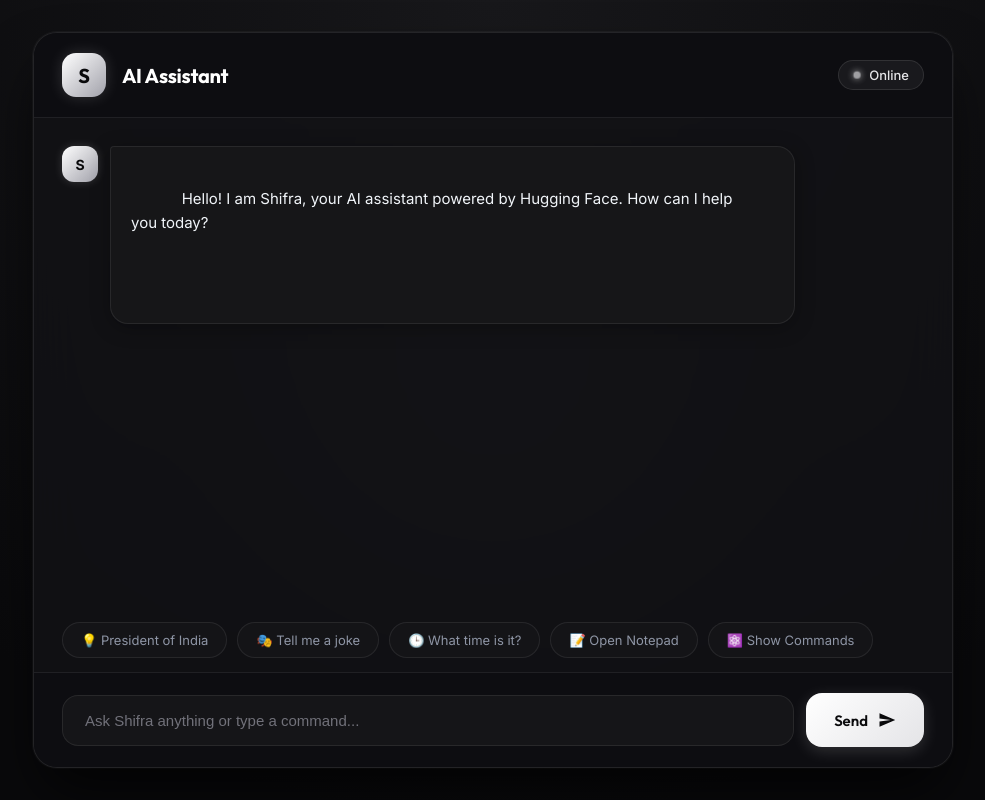
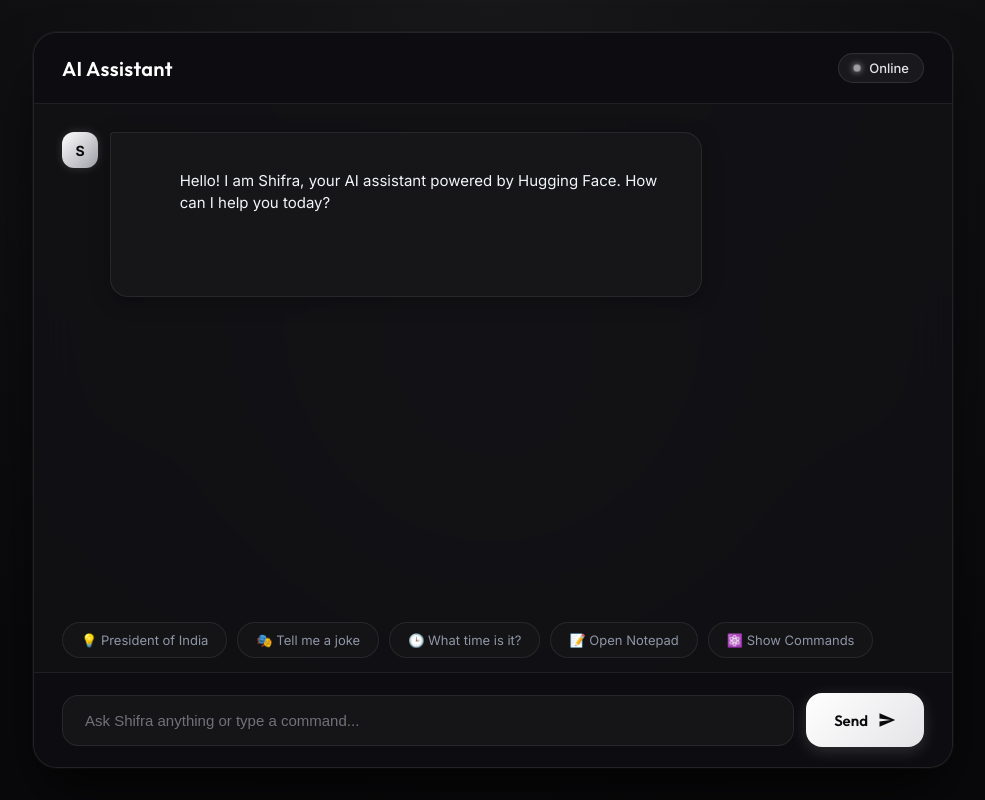
Before and after one commit to yuv881/Python-AI, a Django app: page / in a window 1280 px wide. Shown: the whole page, without its empty margins (147-1132 px from the left). Run offline with Django 5.2, Linux system fonts and the light colour scheme.

```diff
--- a/assistant/static/assistant/css/assistant.css
+++ b/assistant/static/assistant/css/assistant.css
@@ -33,12 +33,10 @@ body {
   position: absolute;
   width: 750px;
   height: 750px;
-  background: radial-gradient(
-    circle,
-    rgba(255, 255, 255, 0.05) 0%,
-    rgba(255, 255, 255, 0.01) 50%,
-    transparent 70%
-  );
+  background: radial-gradient(circle,
+      rgba(255, 255, 255, 0.05) 0%,
+      rgba(255, 255, 255, 0.01) 50%,
+      transparent 70%);
   top: 50%;
   left: 50%;
   transform: translate(-50%, -50%);
@@ -52,6 +50,7 @@ body {
     transform: translate(-50%, -50%) scale(0.95);
     opacity: 0.7;
   }
+
   100% {
     transform: translate(-50%, -50%) scale(1.05);
     opacity: 1;
@@ -83,6 +82,7 @@ body {
     opacity: 0;
     transform: scale(0.98) translateY(10px);
   }
+
   to {
     opacity: 1;
     transform: scale(1) translateY(0);
@@ -104,31 +104,11 @@ header {
   gap: 16px;
 }
 
-.avatar-main {
-  width: 44px;
-  height: 44px;
-  border-radius: 14px;
-  background: linear-gradient(135deg, #ffffff 0%, #a1a1aa 100%);
-  display: flex;
-  align-items: center;
-  justify-content: center;
-  font-family: "Outfit", sans-serif;
-  font-weight: 700;
-  font-size: 20px;
-  color: #09090b;
-  box-shadow: 0 0 15px rgba(255, 255, 255, 0.15);
-  transition: transform 0.3s ease;
-}
-
-.avatar-main:hover {
-  transform: rotate(5deg) scale(1.05);
-}
-
 .brand-info h1 {
   font-family: "Outfit", sans-serif;
   font-size: 20px;
-  font-weight: 700;
-  letter-spacing: -0.3px;
+  font-weight: 600;
+  letter-spacing: 0.3px;
   color: #ffffff;
 }
 
@@ -173,8 +153,17 @@ header {
 }
 
 @keyframes dotPulse {
-  0%, 100% { opacity: 1; transform: scale(1); }
-  50% { opacity: 0.5; transform: scale(0.85); }
+
+  0%,
+  100% {
+    opacity: 1;
+    transform: scale(1);
+  }
+
+  50% {
+    opacity: 0.5;
+    transform: scale(0.85);
+  }
 }
 
 /* Messages area & Custom Scrollbar */
@@ -208,7 +197,8 @@ header {
 .message-row {
   display: flex;
   gap: 12px;
-  max-width: 85%;
+  max-width: 80%;
+  width: fit-content;
   position: relative;
   animation: slideUpMessage 0.35s cubic-bezier(0.16, 1, 0.3, 1) forwards;
 }
@@ -218,6 +208,7 @@ header {
     opacity: 0;
     transform: translateY(16px) scale(0.97);
   }
+
   to {
     opacity: 1;
     transform: translateY(0) scale(1);
@@ -263,13 +254,14 @@ header {
 }
 
 .msg-bubble {
-  padding: 16px 20px;
+  padding: 14px 18px;
   border-radius: 18px;
-  line-height: 1.6;
+  line-height: 1.5;
   font-size: 15px;
   white-space: pre-wrap;
   word-break: break-word;
   position: relative;
+  width: fit-content;
 }
 
 .message-row.assistant .msg-bubble {
@@ -278,7 +270,7 @@ header {
   border-top-left-radius: 4px;
   box-shadow: 0 4px 20px rgba(0, 0, 0, 0.3);
   color: #f1f5f9;
-  padding-right: 42px; /* space for copy icon */
+  padding-right: 44px;
 }
 
 .message-row.user .msg-bubble {
@@ -379,18 +371,24 @@ header {
 .dot:nth-child(1) {
   animation-delay: -0.32s;
 }
+
 .dot:nth-child(2) {
   animation-delay: -0.16s;
 }
+
 .dot:nth-child(3) {
   animation-delay: 0s;
 }
 
 @keyframes bounceWave {
-  0%, 80%, 100% {
+
+  0%,
+  80%,
+  100% {
     transform: translateY(0) scale(0.7);
     opacity: 0.3;
   }
+
   40% {
     transform: translateY(-8px) scale(1.1);
     opacity: 1;
--- a/assistant/templates/assistant/index.html
+++ b/assistant/templates/assistant/index.html
@@ -20,7 +20,6 @@
       <!-- Header -->
       <header>
         <div class="brand">
-          <div class="avatar-main">S</div>
           <div class="brand-info">
             <h1>AI Assistant</h1>
           </div>
@@ -36,10 +35,17 @@
         <div class="message-row assistant">
           <div class="msg-avatar">S</div>
           <div class="msg-bubble">
-            Hello! I am Shifra, your AI assistant powered by Hugging Face. How can I help you today?
-            <button class="copy-btn" onclick="copyMessage(this)" title="Copy message">
+            Hello! I am Shifra, your AI assistant powered by Hugging Face. How
+            can I help you today?
+            <button
+              class="copy-btn"
+              onclick="copyMessage(this)"
+              title="Copy message"
+            >
               <svg viewBox="0 0 24 24">
-                <path d="M16 1H4c-1.1 0-2 .9-2 2v14h2V3h12V1zm3 4H8c-1.1 0-2 .9-2 2v14c0 1.1.9 2 2 2h11c1.1 0 2-.9 2-2V7c0-1.1-.9-2-2-2zm0 16H8V7h11v14z"/>
+                <path
+                  d="M16 1H4c-1.1 0-2 .9-2 2v14h2V3h12V1zm3 4H8c-1.1 0-2 .9-2 2v14c0 1.1.9 2 2 2h11c1.1 0 2-.9 2-2V7c0-1.1-.9-2-2-2zm0 16H8V7h11v14z"
+                />
               </svg>
             </button>
             <div class="copy-tooltip">Copied!</div>
@@ -100,7 +106,9 @@
         // Clone and remove button/tooltip text to get clean text
         const textToCopy = bubble.childNodes[0].textContent.trim();
 
-        navigator.clipboard.writeText(textToCopy).then(() => {
+        navigator.clipboard
+          .writeText(textToCopy)
+          .then(() => {
             btn.classList.add("copied");
             const tooltip = bubble.querySelector(".copy-tooltip");
             if (tooltip) {
@@ -110,7 +118,8 @@
                 btn.classList.remove("copied");
               }, 1800);
             }
-        }).catch(err => {
+          })
+          .catch((err) => {
             console.error("Failed to copy: ", err);
           });
       }
--- /dev/null
+++ b/google2f83435a64a9c20c.html
@@ -0,0 +1 @@
+google-site-verification: google2f83435a64a9c20c.html
```
Lines whose indentation alone changed are shown as unchanged.
